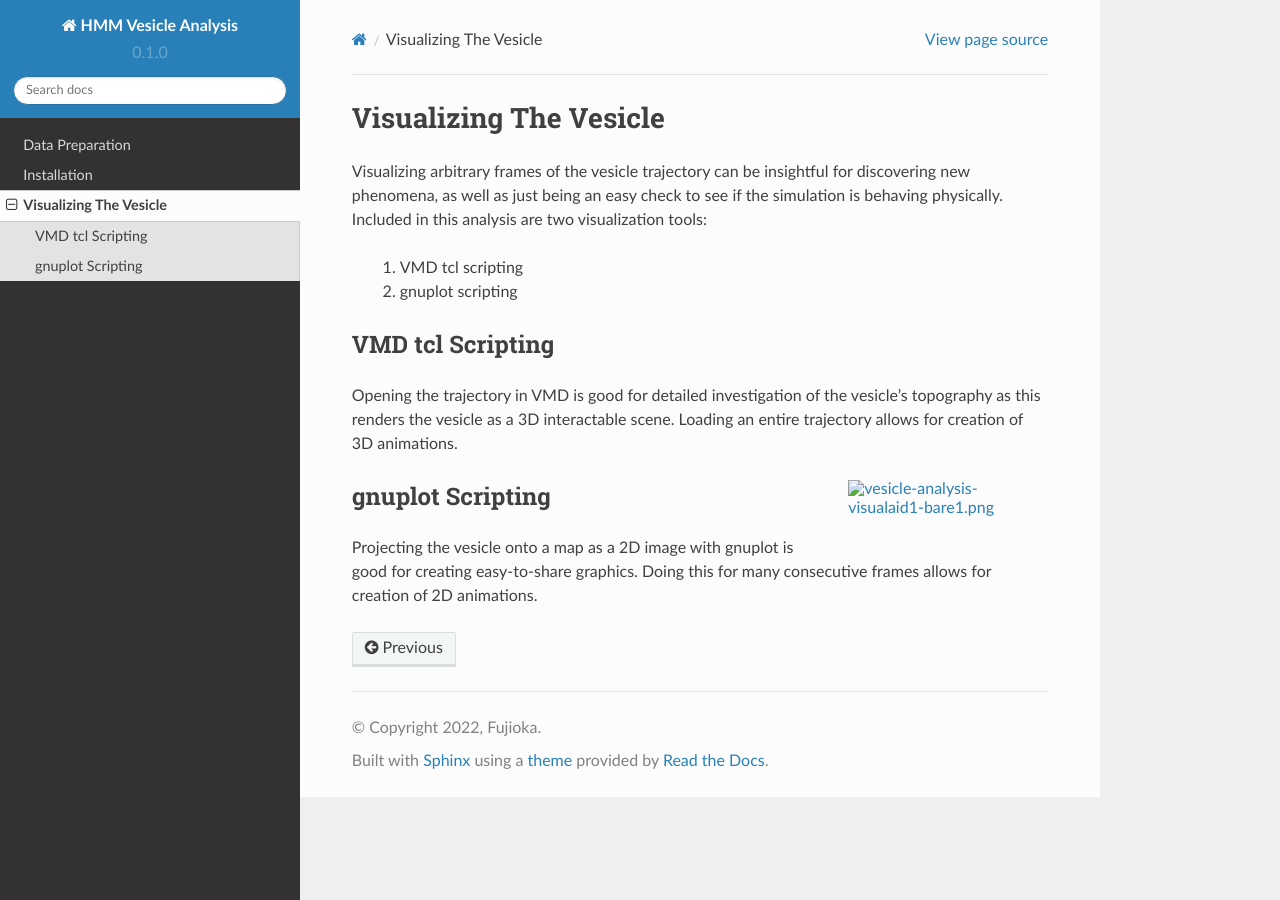
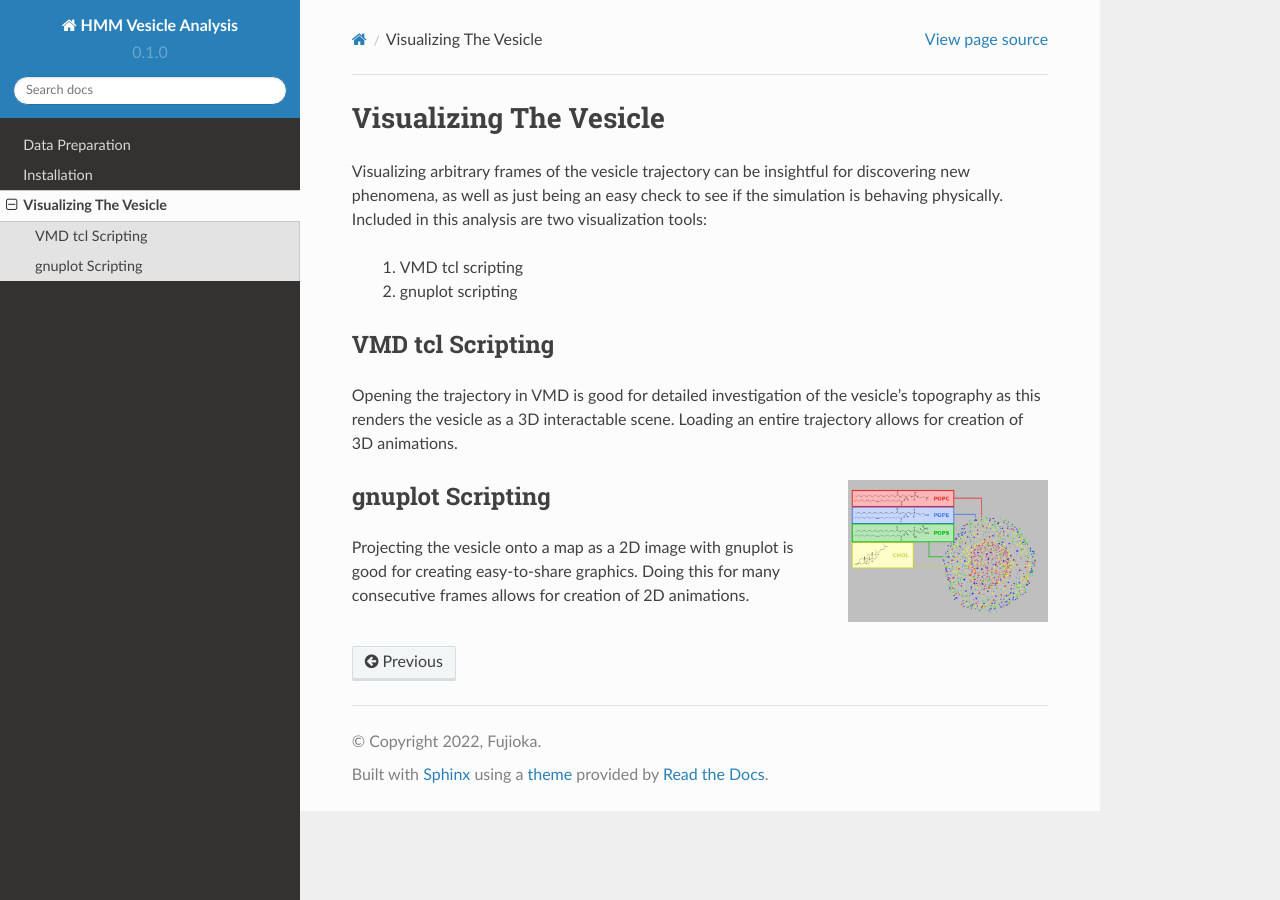
Before and after one commit to ka-zuumi/vesicle-HMM-analysis, a Sphinx documentation site: the page built from docs/Visualization.rst, in a window 1280 px wide. Built offline with Sphinx 7.4.7 and the Read the Docs theme 2.0.0, drawn with Linux system fonts in a browser that asks for light colours.

Commit message:
Update Visualization.rst

```diff
--- a/docs/Visualization.rst
+++ b/docs/Visualization.rst
@@ -11,7 +11,7 @@ VMD tcl Scripting
 
 Opening the trajectory in VMD is good for detailed investigation of the vesicle's topography as this renders the vesicle as a 3D interactable scene. Loading an entire trajectory allows for creation of 3D animations.
 
-.. image:: vesicle-analysis-visualaid1-bare1.png
+.. image:: ../vesicle-analysis-visualaid1-bare1.png
    :width: 200 px
    :align: right
 
```
